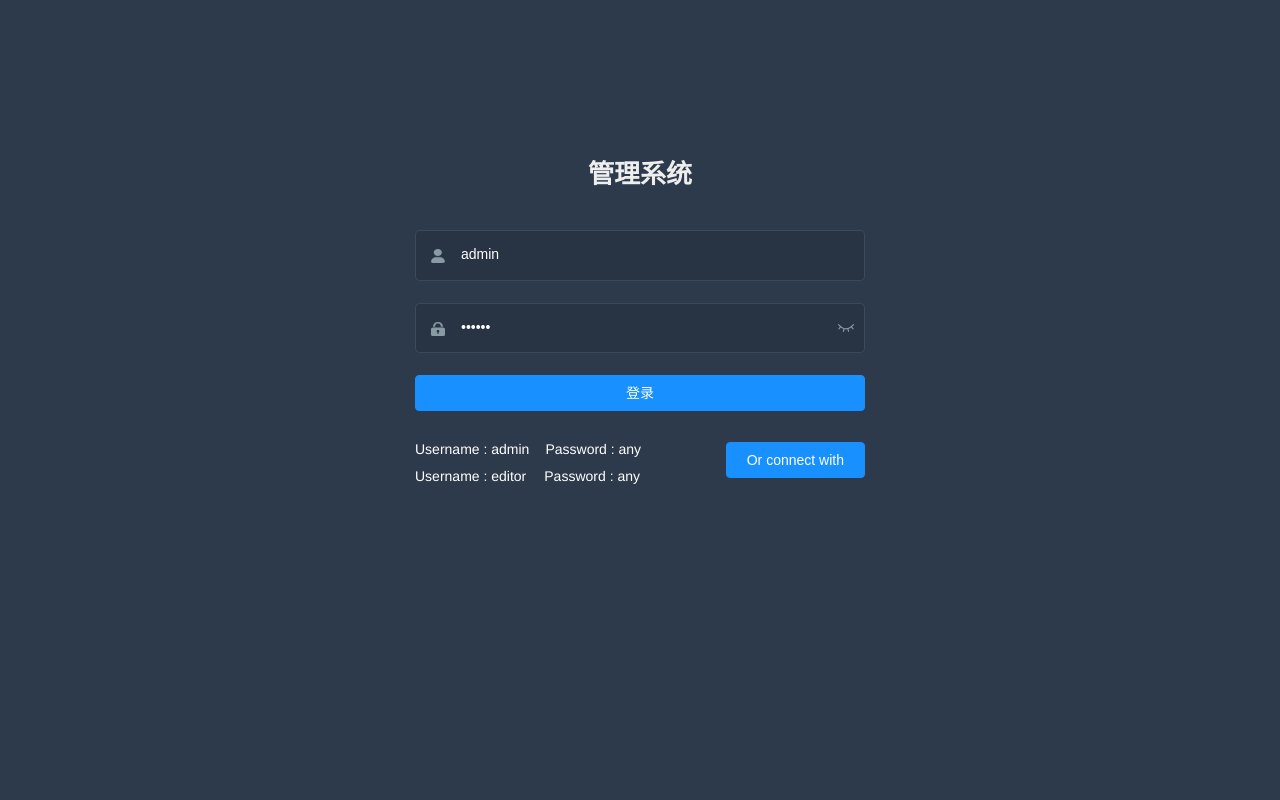
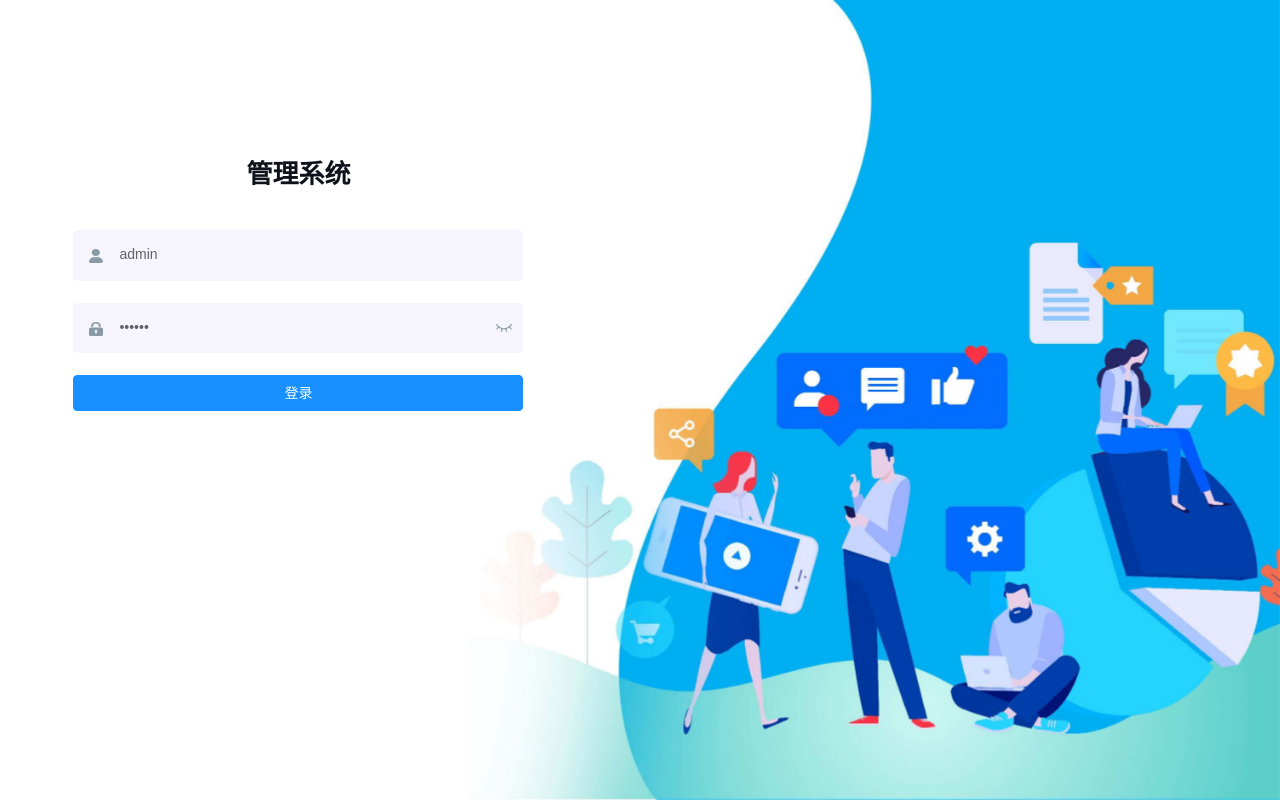
Before and after one commit to Liwen-Git/management-system, a Vue app in the folder frontend/: page /#/login in a window 1280 px wide. Built offline with nearby package versions, Linux system fonts and the light colour scheme.

Commit message:
登录页修改

```diff
--- a/frontend/src/views/login/index.vue
+++ b/frontend/src/views/login/index.vue
@@ -50,40 +50,15 @@
                        @click.native.prevent="handleLogin">
                 登录
             </el-button>
-
-            <div style="position:relative">
-                <div class="tips">
-                    <span>Username : admin</span>
-                    <span>Password : any</span>
-                </div>
-                <div class="tips">
-                    <span style="margin-right:18px;">Username : editor</span>
-                    <span>Password : any</span>
-                </div>
-
-                <el-button class="thirdparty-button" type="primary" @click="showDialog=true">
-                    Or connect with
-                </el-button>
-            </div>
         </el-form>
-
-        <el-dialog title="Or connect with" :visible.sync="showDialog">
-            Can not be simulated on local, so please combine you own business simulation! ! !
-            <br>
-            <br>
-            <br>
-            <social-sign/>
-        </el-dialog>
     </div>
 </template>
 
 <script>
     import {validUsername} from '@/utils/validate'
-    import SocialSign from './components/SocialSignin'
 
     export default {
         name: 'Login',
-        components: {SocialSign},
         data() {
             const validateUsername = (rule, value, callback) => {
                 if (!validUsername(value)) {
@@ -111,7 +86,6 @@
                 passwordType: 'password',
                 capsTooltip: false,
                 loading: false,
-                showDialog: false,
                 redirect: undefined,
                 otherQuery: {}
             }
@@ -209,8 +183,8 @@
     /* Detail see https://github.com/PanJiaChen/vue-element-admin/pull/927 */
 
     $bg: #283443;
-    $light_gray: #fff;
-    $cursor: #fff;
+    $light_gray: #606266;
+    $cursor: #606266;
 
     @supports (-webkit-mask: none) and (not (cater-color: $cursor)) {
         .login-container .el-input input {
@@ -244,7 +218,7 @@
 
         .el-form-item {
             border: 1px solid rgba(255, 255, 255, 0.1);
-            background: rgba(0, 0, 0, 0.1);
+            background: #f6f4fc;
             border-radius: 5px;
             color: #454545;
         }
@@ -257,9 +231,10 @@
     $light_gray: #eee;
 
     .login-container {
+        background: url("~@/assets/login_images/login-background.jpg") center center fixed no-repeat;
+        background-size: cover;
         min-height: 100%;
         width: 100%;
-        background-color: $bg;
         overflow: hidden;
 
         .login-form {
@@ -267,7 +242,7 @@
             width: 520px;
             max-width: 100%;
             padding: 160px 35px 0;
-            margin: 0 auto;
+            margin: 0vh 3%;
             overflow: hidden;
         }
 
@@ -296,7 +271,7 @@
 
             .title {
                 font-size: 26px;
-                color: $light_gray;
+                color: rgba(14, 18, 26, 1);
                 margin: 0px auto 40px auto;
                 text-align: center;
                 font-weight: bold;
```
Also changed, not shown: frontend/src/assets/login_images/login-background.jpg (added), 1 other file (tests, documents, lock files or other folders).
